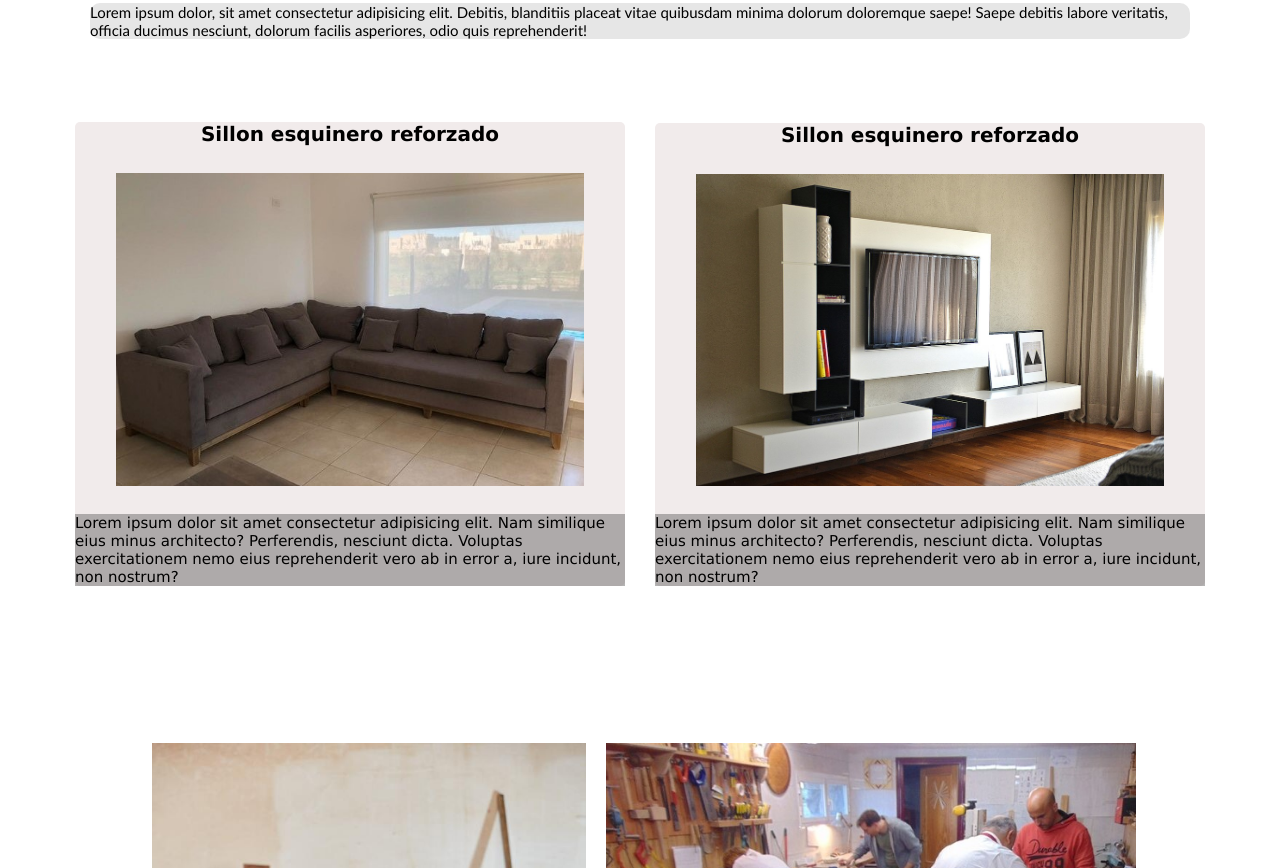
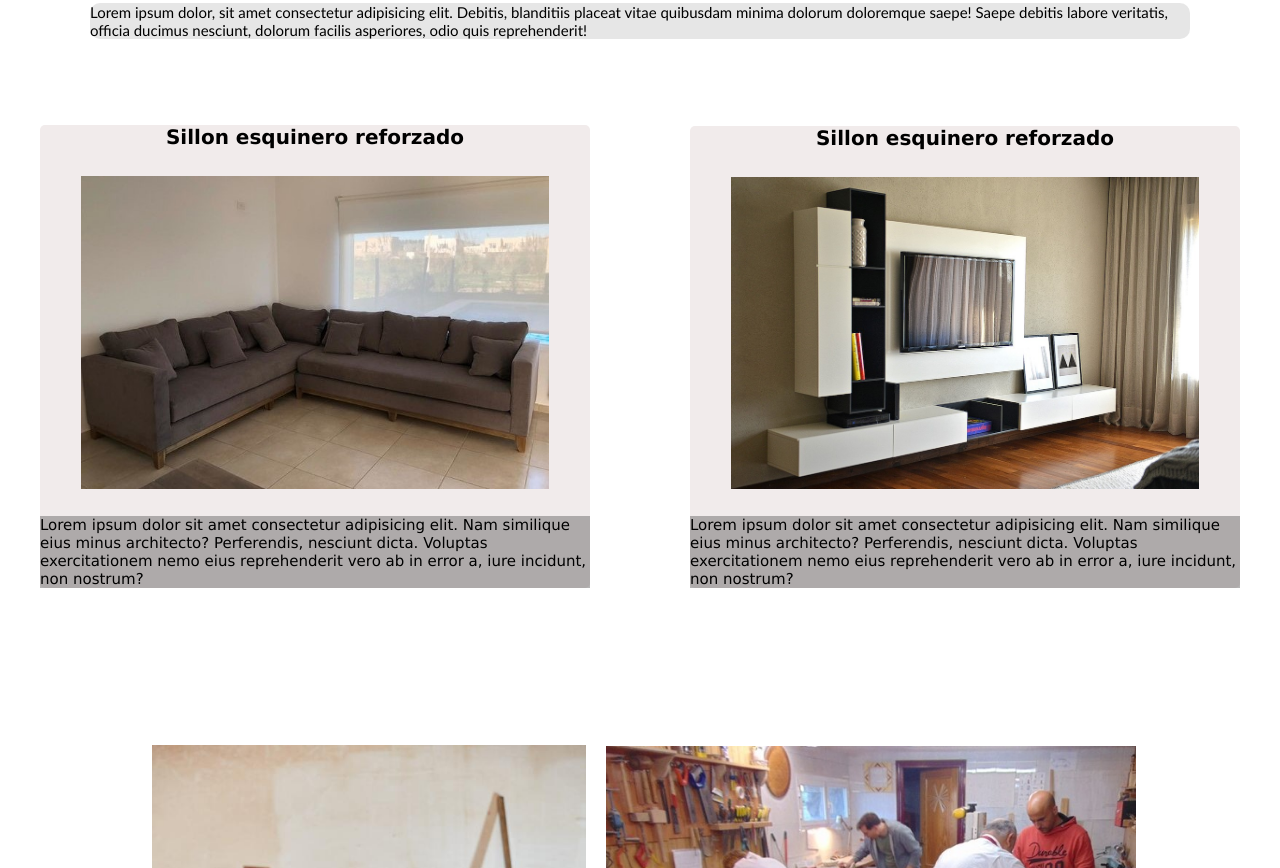
Before and after one commit to cabreragj/cabreragj.github.io, a plain HTML site: page index.html in a window 1280 px wide. Shown: the part 860-1728 px from the top of the page. Drawn offline with nearby package versions, Linux system fonts and the light colour scheme.

Commit message:
first commit

```diff
--- a/css/styles.css
+++ b/css/styles.css
@@ -183,7 +183,8 @@ a {
   flex-flow: wrap;
   justify-content: center;
   align-items: center;
-  gap: 30px;
+  gap: 100px;
+  width: 100%;
 }
 
 @media (max-width: 1199px) {
```
